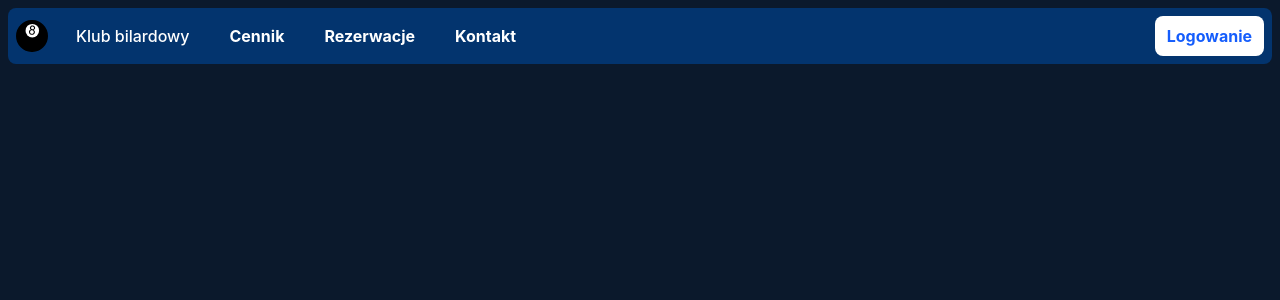
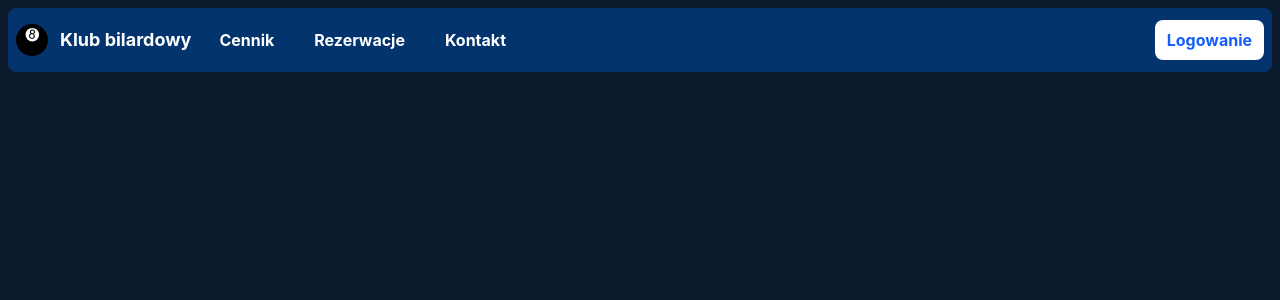
Before and after one commit to K4CP3RR0/KlubBilardowy, a React (Vite) app: page / in a window 1280 px wide. Shown: the top 300 px of the page. Built offline with nearby package versions, Linux system fonts and the light colour scheme; no server answers.

Commit message:
Update Navbar

```diff
--- a/src/components/Navbar.tsx
+++ b/src/components/Navbar.tsx
@@ -56,12 +56,18 @@ const Navbar = () => {
                             )}
                         </svg>
                     </button>
+                    <div className="absolute left-1/2 transform -translate-x-1/2 flex items-center space-x-2">
+                        <img className="h-8 w-8" src="/favicon.svg" alt="8bila"/>
+                        <a href="/" className="font-bold text-white text-lg whitespace-nowrap transition hover:text-gray-300">Klub Bilardowy</a>
+                    </div>
                 </div>
 
 
                 <div className="hidden md:flex space-x-4 items-center">
-                    <img src="/favicon.svg" alt="8bila"/>
-                    <a href="/" className="font-medium rounded-lg px-3 py-2 transition">Klub bilardowy</a>
+                    <div className="flex items-center justify-center space-x-3 py-2">
+                        <img src="/favicon.svg" alt="8bila" className="h-8 w-8 object-contain"/>
+                        <a href="/" className="text-white font-bold text-lg hover:text-gray-300 transition-colors">Klub bilardowy</a>
+                    </div>
                     <a href="/cennik" className="font-bold rounded-lg px-3 py-2 hover:bg-gray-100 hover:text-gray-900 transition">Cennik</a>
                     <a href="/rezerwacje" className="font-bold rounded-lg px-3 py-2 hover:bg-gray-100 hover:text-gray-900 transition">Rezerwacje</a>
                     <a href="/kontakt" className="font-bold rounded-lg px-3 py-2 hover:bg-gray-100 hover:text-gray-900 transition">Kontakt</a>
@@ -92,11 +98,15 @@ const Navbar = () => {
 
             <div className={`${isOpen ? 'block' : 'hidden'} md:hidden mt-2 pb-4 border-t border-blue-800`}>
                 <div className="flex flex-col space-y-2 pt-4">
-                    <a href="/" className="px-3 py-2 rounded-md hover:bg-blue-700">Strona główna</a>
                     <a href="/cennik" className="px-3 py-2 rounded-md hover:bg-blue-700">Cennik</a>
                     <a href="/rezerwacje" className="px-3 py-2 rounded-md hover:bg-blue-700">Rezerwacje</a>
                     <a href="/kontakt" className="px-3 py-2 rounded-md hover:bg-blue-700">Kontakt</a>
-
+                    {userRole === 1 && (
+                        <a href="/panel-pracownika" className="font-bold rounded-md px-3 py-2 text-red-400 hover:bg-blue-700 hover:text-gray-100">Panel pracownika</a>
+                    )}
+                    {userRole === 2 && (
+                        <a href="/panel-uzytkownika" className="font-bold rounded-md px-3 py-2 text-red-400 hover:bg-blue-700 hover:text-gray-100">Panel użytkownika</a>
+                    )}
                     <hr className="border-blue-800" />
 
                     {userName ? (
```
